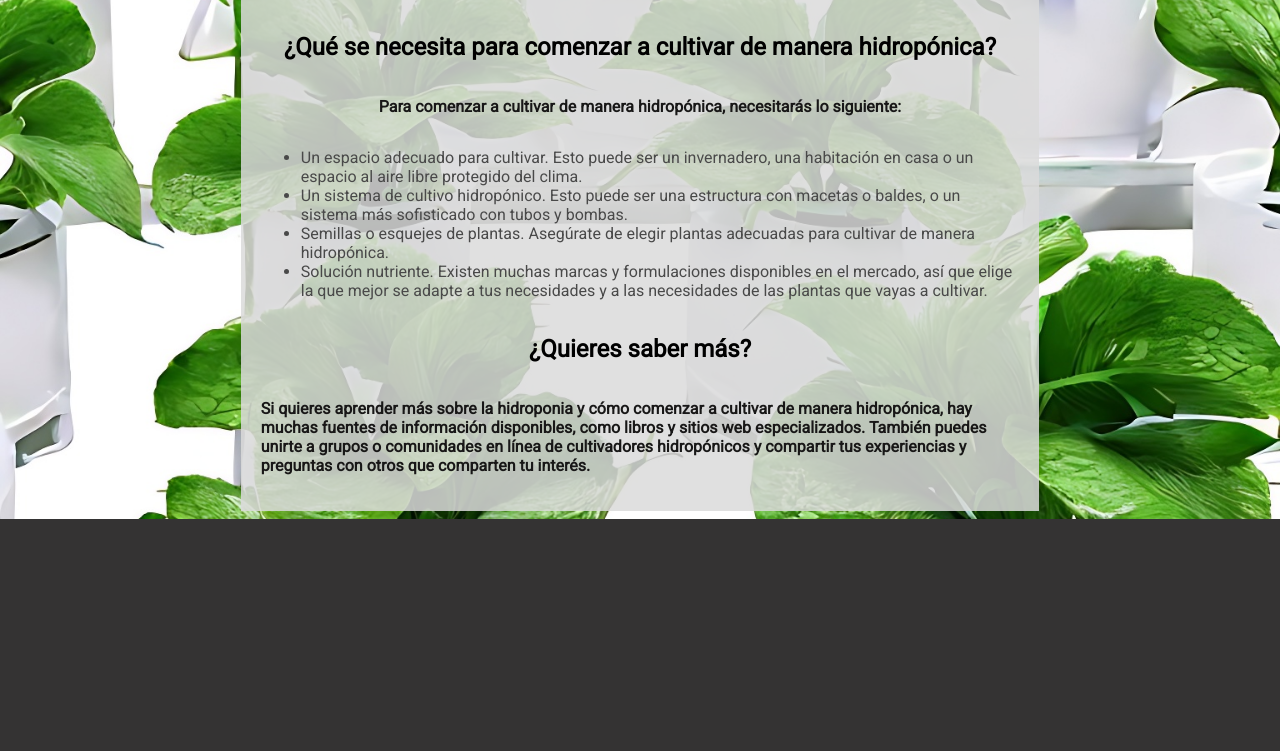
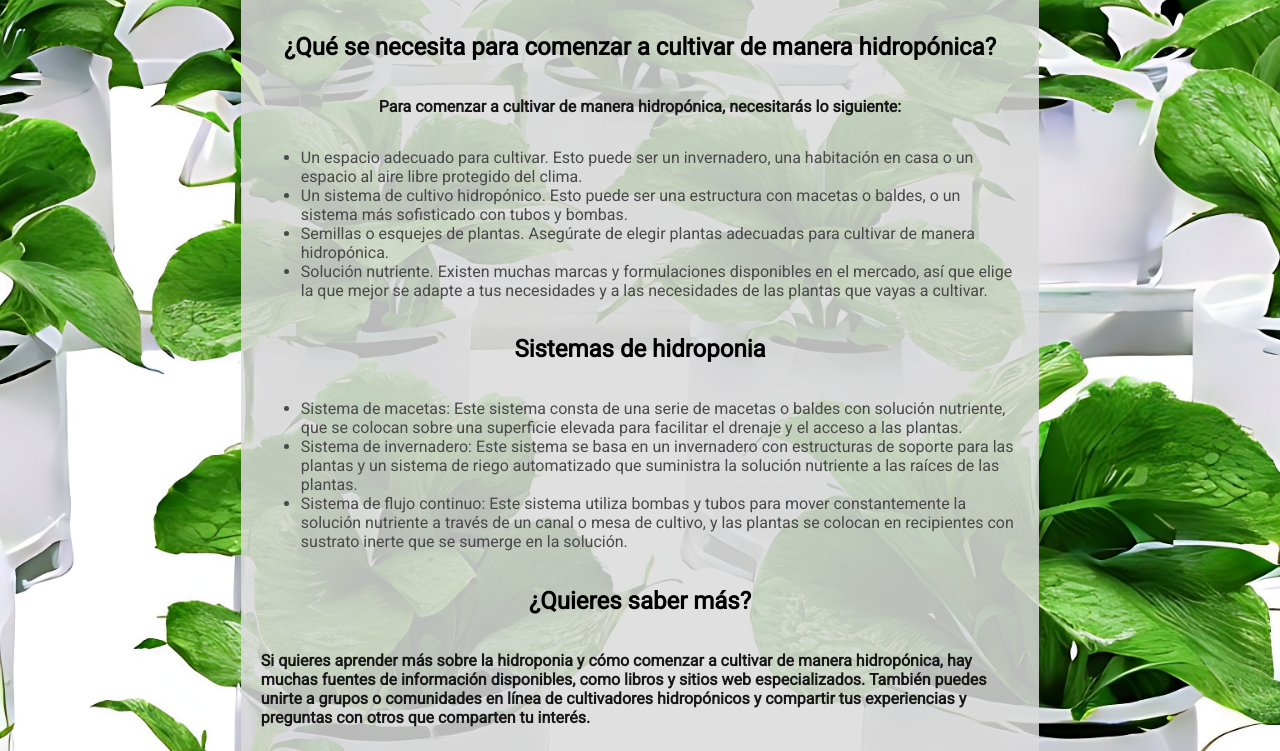
Before and after one commit to matiasether/Pruebas-en-Terminal-Git, a plain HTML site: page index.html in a window 1280 px wide. Shown: the part 488-1239 px from the top of the page. Before the commit the page ends 1007 px from the top, so only its background shows below. Drawn offline with Linux system fonts and the light colour scheme.

Commit message:
Agregado segmento donde se explica los diferentes sistemas que existen en hidroponia

```diff
--- a/index.html
+++ b/index.html
@@ -25,6 +25,13 @@
                 y a las necesidades de las plantas que vayas a cultivar.
         </li>
       </ul>
+      <h2 class="titulo-h2">Sistemas de hidroponia</h2>
+      <ul>
+        <li class="items">Sistema de macetas: Este sistema consta de una serie de macetas o baldes con solución nutriente, que se colocan sobre una superficie elevada para facilitar el drenaje y el acceso a las plantas.</li>
+        <li class="items">Sistema de invernadero: Este sistema se basa en un invernadero con estructuras de soporte para las plantas y un sistema de riego automatizado que suministra la solución nutriente a las raíces de las plantas.</li>
+        <li class="items">Sistema de flujo continuo: Este sistema utiliza bombas y tubos para mover constantemente la solución nutriente a través de un canal o mesa de cultivo, y las plantas se colocan en recipientes con sustrato inerte que se sumerge en la solución.</li>
+
+      </ul>
         <h2 class="titulo-h2">¿Quieres saber más?</h2>
         <p class="parrafo">Si quieres aprender más sobre la hidroponia y cómo comenzar a cultivar de manera hidropónica, hay muchas fuentes de información disponibles,
            como libros y sitios web especializados. También puedes unirte a grupos o comunidades en línea de cultivadores hidropónicos y compartir tus experiencias y
```
